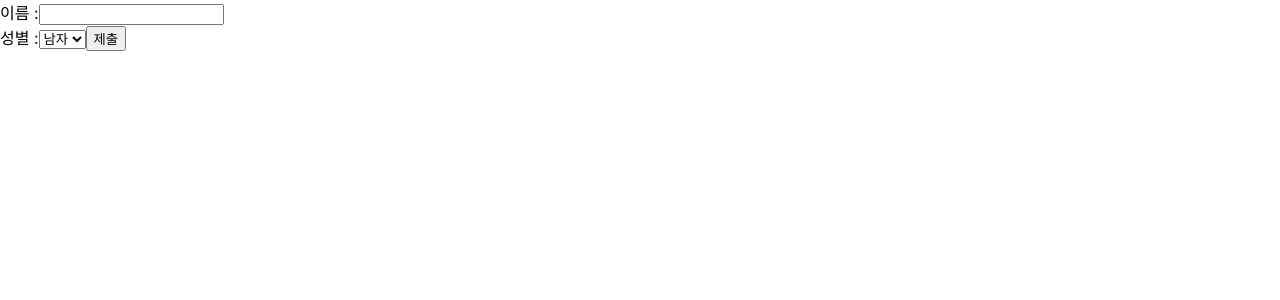
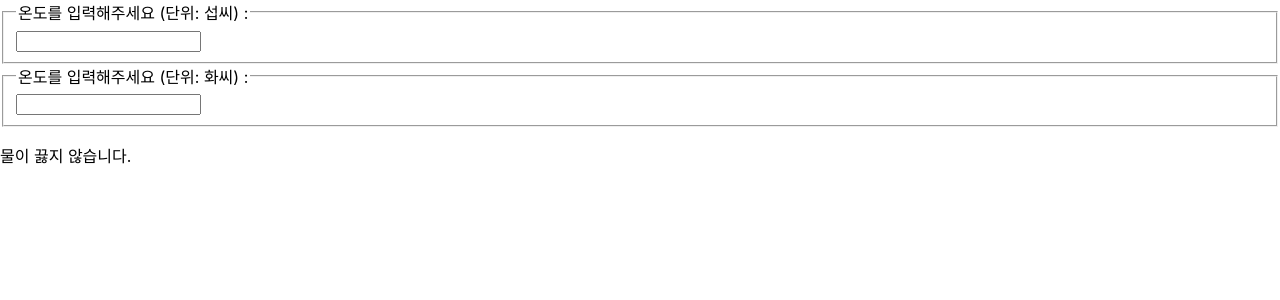
Before and after one commit to tnwls1006/23-React1, a React (Create React App) app: page / in a window 1280 px wide. Shown: the top 300 px of the page. Built offline with nearby package versions, Linux system fonts and the light colour scheme.

Commit message:
11주차 (5/11)

```diff
--- /dev/null
+++ b/src/chapter_12/Calculator.jsx
@@ -0,0 +1,63 @@
+import React, { useState } from "react";
+import TemperatureInput from "./TemperatureInput";
+
+function BoilingVerdict(props) {
+  if(props.celsius >= 100) {
+    return <p>물이 끓습니다.</p>;
+  }
+  return <p>물이 끓지 않습니다.</p>;
+}
+
+function toCelsius(fahrenheit) {
+  return ((fahrenheit - 32) * 5) / 9;
+}
+
+function toFahrenheit(celsius) {
+  return (celsius * 9) / 5 + 32;
+}
+
+function tryConvert(temperature, convert) {
+  const input = parseFloat(temperature);
+  if (Number.isNaN(input)) {
+    return "";
+  }
+  const output = convert(input);
+  const rounded = Math.round(output * 1000) / 1000;
+  return rounded.toString();
+}
+
+function Calculator(props) {
+  const [temperature, setTemperature] = useState("");
+  const [scale, setScale] = useState("C");
+
+  const handleCelsiusChange = (temperature) => {
+    setTemperature(temperature);
+    setScale("c");
+  };
+
+  const handleFahrenheitChange = (temperature) => {
+    setTemperature(temperature);
+    setScale("f");
+  };
+
+  const celsius =  scale === "f" ? tryConvert(temperature, toCelsius) : temperature;
+  const fahrenheit = scale === "c" ? tryConvert(temperature, toFahrenheit) : temperature;
+
+  return (
+    <div>
+      <TemperatureInput
+        scale = "c"
+        temperature={celsius}
+        onTemperatureChange={handleCelsiusChange}
+      />
+      <TemperatureInput
+        scale = "f"
+        temperature={fahrenheit}
+        onTemperatureChange={handleFahrenheitChange}
+      />
+      <BoilingVerdict celsius={parseFloat(celsius)} />
+    </div>
+  );
+}
+
+export default Calculator;
--- /dev/null
+++ b/src/chapter_12/TemperatureInput.jsx
@@ -0,0 +1,21 @@
+const scaleNames = {
+  c: "섭씨",
+  f: "화씨",
+};
+
+function TemperatureInput(props) {
+  const handleChange = (event) => {
+    props.onTemperatureChange(event.target.value);
+  };
+
+  return (
+    <fieldset>
+      <legend>
+        온도를 입력해주세요 (단위: {scaleNames[props.scale]}) :
+      </legend>
+      <input value={props.temperature} onChange={handleChange} />
+    </fieldset>
+  );
+}
+
+export default TemperatureInput;
--- a/src/index.js
+++ b/src/index.js
@@ -13,12 +13,13 @@
 import LandingPage from "./chapter_09/LandingPage";
 import AttendanceBook from "./chapter_10/AttendanceBook";
 import SignUp from "./chapter_11/SignUp";
+import Calculator from "./chapter_12/Calculator";
 
 const root = ReactDOM.createRoot(document.getElementById("root"));
 
 root.render(
   <React.StrictMode>
-    <SignUp />
+    <Calculator />
   </React.StrictMode>
 );
 
```
Also changed, not shown: src/images/chapter12.jpg (added), 1 other file (tests, documents, lock files or other folders).
